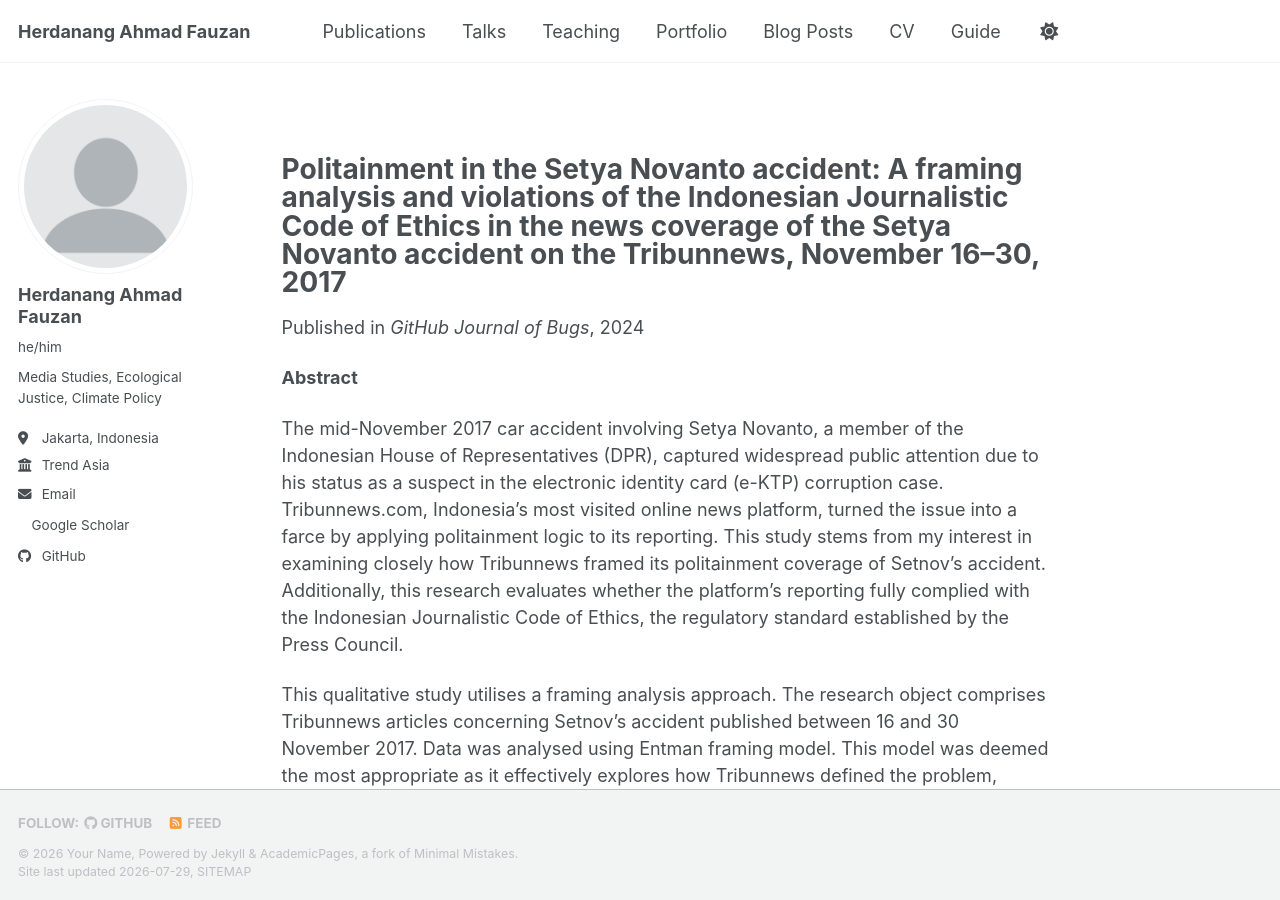
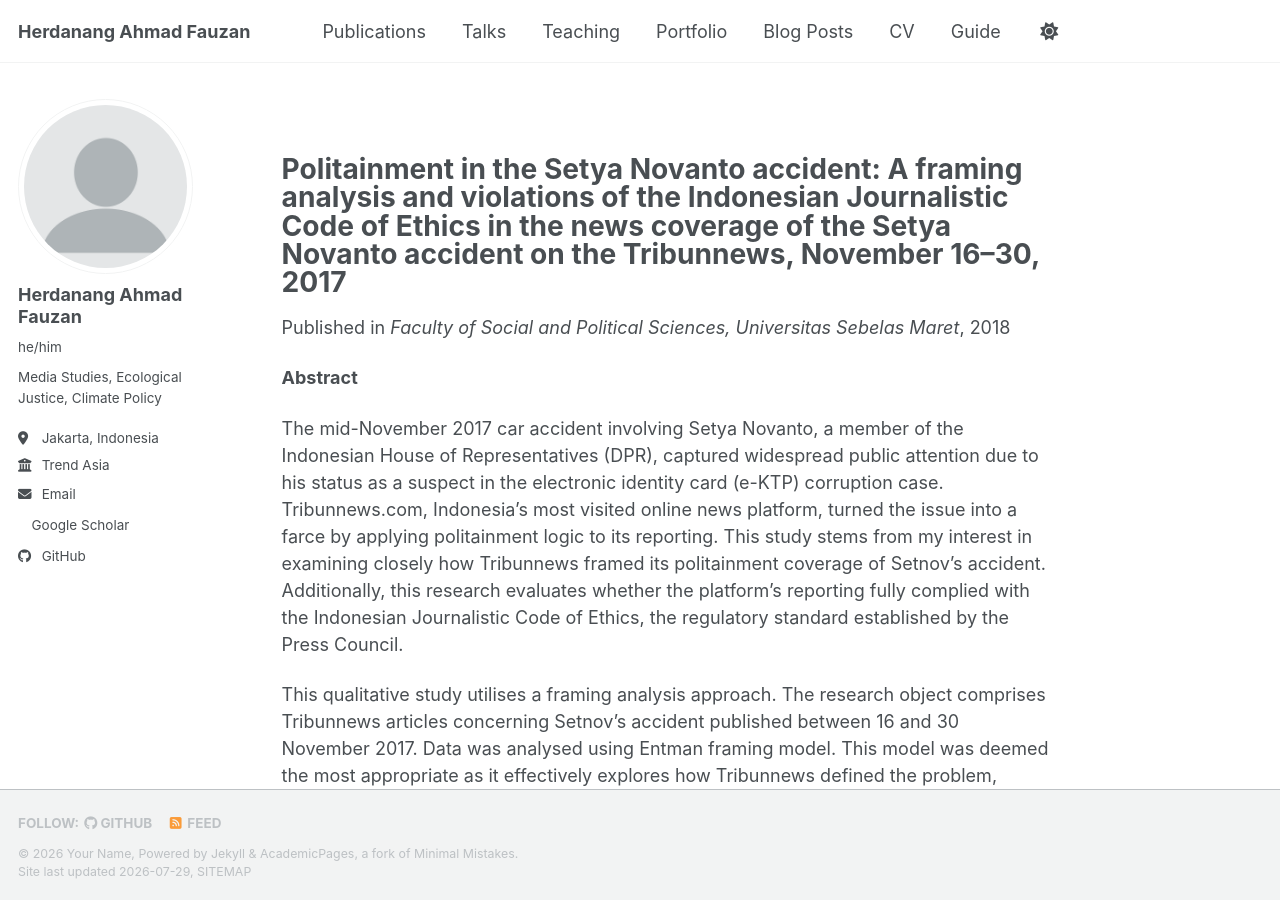
Before and after one commit to subworded/subworded.github.io, a Jekyll site: the page built from _publications/2018-04-10-politainment-in-the-setya-novanto-accident.md, in a window 1280 px wide and 900 px high. Built offline with Jekyll 4.4.1, drawn with Linux system fonts in a browser that asks for light colours; a style sheet for code colours, icons or effects is not loaded.

Commit message:
Update 2018-04-10-politainment-in-the-setya-novanto-accident.md

```diff
--- a/_publications/2018-04-10-politainment-in-the-setya-novanto-accident.md
+++ b/_publications/2018-04-10-politainment-in-the-setya-novanto-accident.md
@@ -4,8 +4,8 @@ collection: publications
 category: research
 permalink: /publication/2018-04-10-politainment-in-the-setya-novanto-accident
 excerpt: 'This paper is about a famous math equation, $$E=mc^2$$'
-date: 2024-02-17
-venue: 'GitHub Journal of Bugs'
+date: 2018-04-10
+venue: 'Faculty of Social and Political Sciences, Universitas Sebelas Maret'
 paperurl: 'https://digilib.uns.ac.id/dokumen/detail/60652/Politainment-dalam-Kecelakaan-Setya-Novanto-Analisis-Framing-dan-Penerapan-Kode-Etik-Jurnalistik-Indonesia-dalam-Pemberitaan-Kecelakaan-Setya-Novanto-Pada-Portal-Berita-TribunnewsCom-Periode-16-30-November-2017'
 citation: 'Fauzan, HA. (2018). <i>Politainment dalam kecelakaan Setya Novanto: Analisis framing dan penerapan kode etik jurnalistik Indonesia dalam pemberitaan kecelakaan Setya Novanto pada portal berita Tribunnews.com periode 16-30 November 2017</i> [Tesis, Universitas Sebelas Maret]. https://digilib.uns.ac.id/dokumen/detail/60652/Politainment-dalam-Kecelakaan-Setya-Novanto-Analisis-Framing-dan-Penerapan-Kode-Etik-Jurnalistik-Indonesia-dalam-Pemberitaan-Kecelakaan-Setya-Novanto-Pada-Portal-Berita-TribunnewsCom-Periode-16-30-November-2017.'
 ---
```
